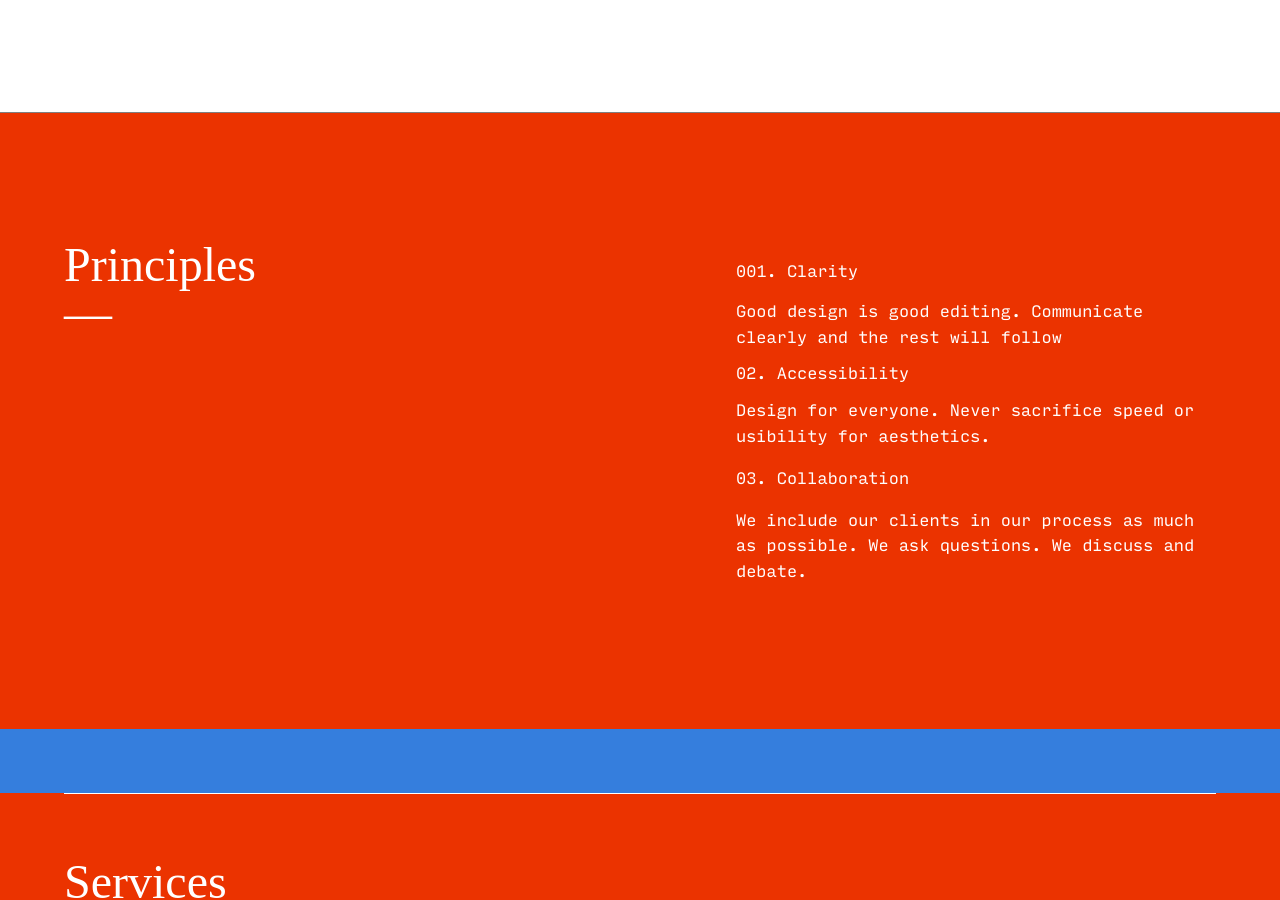
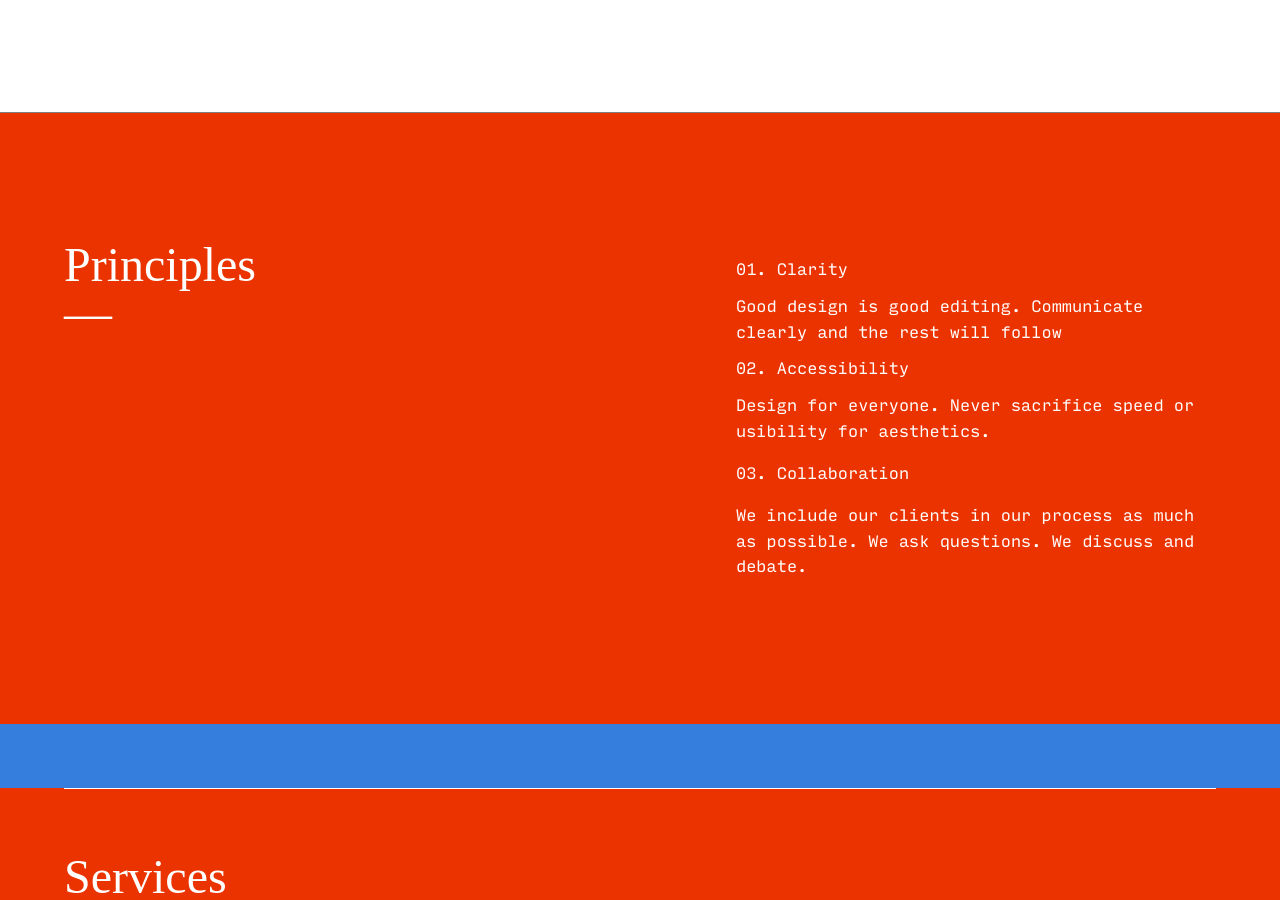
Before and after one commit to wearepatterns/wearepatterns.github.io, a Jekyll site: the page built from index.markdown, in a window 1280 px wide and 900 px high, scrolled down 496 px. Built offline with Jekyll 4.4.1, drawn with Linux system fonts in a browser that asks for light colours.

Commit message:
Update right.html

```diff
--- a/_layouts/right.html
+++ b/_layouts/right.html
@@ -59,9 +59,9 @@
             <h1 class="mt5 mt6-l f3 f2-ns f1-l normal lh-solid">Principles
             <br>&mdash;</h1>
             <div class="mt5 mt6-l pt2 input-mono fw3 measure-ns">
-                    <h2 class="f5 fw3 normal lh-title">001. Clarity</h2>
+                    <h2 class="f5 fw3 normal lh-solid">01. Clarity</h2>
 		    <p>Good design is good editing. Communicate clearly and the rest will follow</p>
-                    <h3 class="f5 normal lh-solid">02. Accessibility</h3>
+                    <h3 class="mt3 f5 normal lh-solid">02. Accessibility</h3>
                     <p>Design for everyone. Never sacrifice speed or usibility for aesthetics.</p>
                     <h4 class="f5 normal lh-solid">03. Collaboration</h4>
                     <p>We include our clients in our process as much as possible. We ask questions. We discuss and debate.</p>
```
